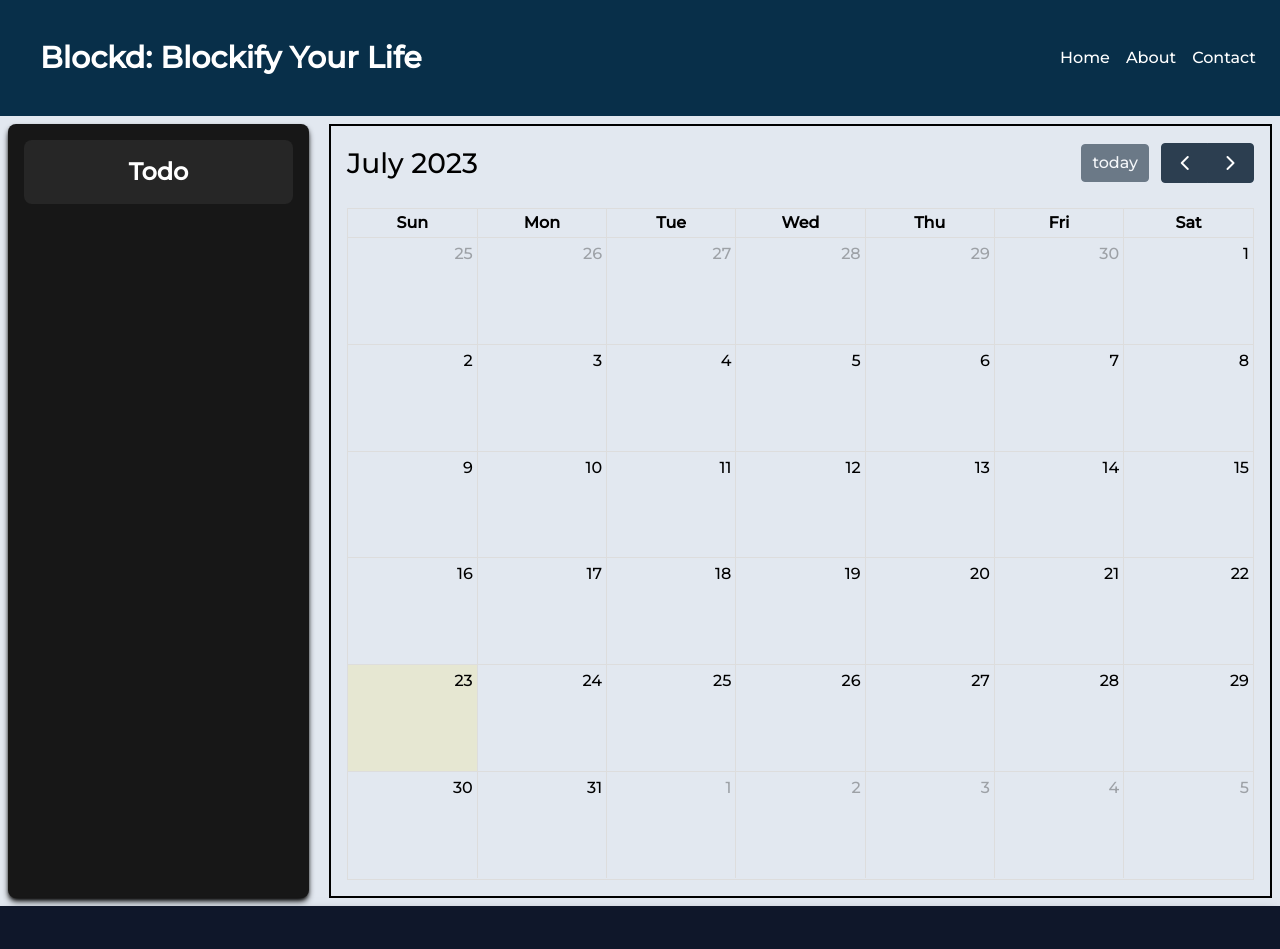
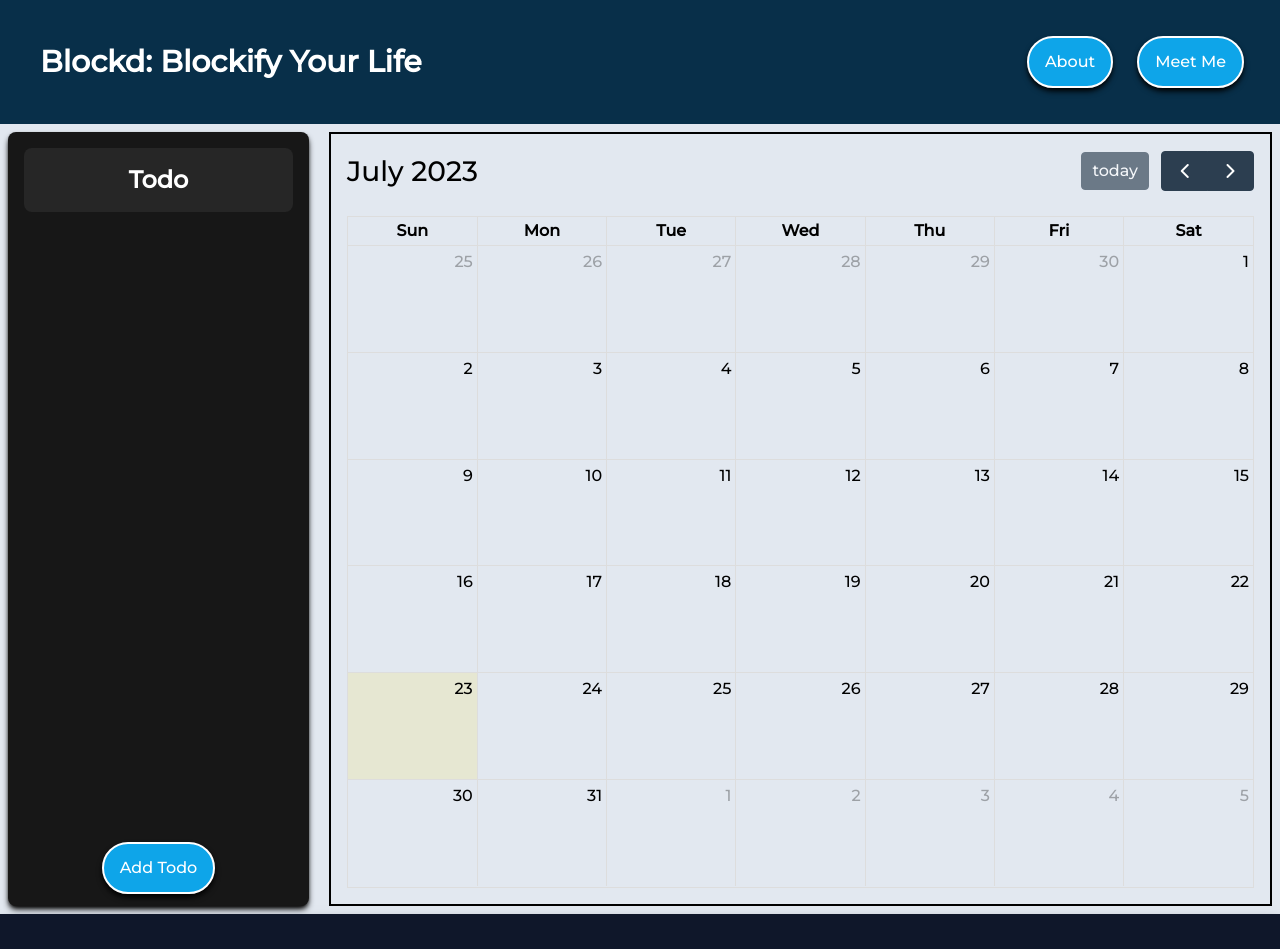
Before and after one commit to emath12/Blockd, a Next.js app: page / in a window 1280 px wide. Shown: the top 949 px of the page. Built offline with nearby package versions, Linux system fonts and the light colour scheme.

Commit message:
minor aesthetic upgrades

```diff
--- a/src/app/Todo/AddTodoButton.tsx
+++ b/src/app/Todo/AddTodoButton.tsx
@@ -1,5 +1,8 @@
 export function AddTodoButton() {
     return (
-        <button></button>
+        <button className="
+        bg-sky-500 float-right m-5 p-4 border-solid border-2 border-white text-white hover:bg-sky-600 shadow-lg shadow-black rounded-full
+        active:bg-sky-950 focus:border-3
+        ">Add Todo</button>
     )
 }
--- a/src/app/Todo/Todo.tsx
+++ b/src/app/Todo/Todo.tsx
@@ -1,13 +1,25 @@
+import { AddTodoButton } from "./AddTodoButton";
+import Button from "../components/Button";
+
 function Todo() {
+  return (
+    <div className=
+    "bg-neutral-900 rounded-lg border-solid border-neutral-50 shadow-[#000000] shadow-md m-2 col-start-1 col-span-1 row-start-1 row-span-4 flex flex-col">
+      <div className="grid grid-rows-3"> {/* Adjust the number of rows if needed */}
+        <h1 className="m-4 row-start-1 row-span-1 bg-neutral-800 text-white rounded-lg p-4 text-2xl font-extrabold text-center">
+          Todo
+        </h1>
+      </div>
 
-    return (
-        <div className=
-        "bg-neutral-900 rounded-lg border-solid border-neutral-50 shadow-[#000000] shadow-md m-2 col-start-1 col-span-1 row-start-1 row-span-4"
-        >
+      <div className="flex-grow"></div>
 
-                <h1 className="m-4 bg-neutral-800 text-white rounded-lg p-4 text-2xl font-extrabold text-center">Todo</h1>
-        </div>
-    )
+      <div className="flex justify-center">
+        <Button
+          text="Add Todo"
+        />
+      </div>
+    </div>
+  );
 }
 
 export default Todo;
--- a/src/app/components/Button.tsx
+++ b/src/app/components/Button.tsx
@@ -1,7 +1,9 @@
-function Button() {
+
+export default function Button({ text }: { text: string }): JSX.Element {
     return (
-        <button></button>
+        <button className="
+        bg-sky-500 m-3 pr-4 pl-4 pt-3 pb-3  border-solid border-2 border-white text-white hover:bg-sky-600 shadow-md shadow-black rounded-full
+        active:bg-sky-950 focus:border-3
+        ">{text}</button>
     )
 }
-
-export default Button;
--- a/src/app/components/Header.tsx
+++ b/src/app/components/Header.tsx
@@ -1,13 +1,19 @@
+import Button from "./Button";
+
 function Header() {
 
     return (
         <header className="bg-sky-950 opacity-98 shadow-lg shadow-black p-6">
             <div className="container mx-auto flex items-center justify-between">
                 <div className="text-white text-3xl p-4 font-bold">Blockd: Blockify Your Life</div>
-                <nav className="space-x-4">
-                    <a href="#" className="text-white">Home</a>
-                    <a href="#" className="text-white">About</a>
-                    <a href="#" className="text-white">Contact</a>
+                <nav>
+                    <Button
+                        text="About"
+                    />
+
+                    <Button
+                        text="Meet Me"
+                    />
                 </nav>
             </div>
         </header>
```
Also changed, not shown: src/app/Todo/TodoItem.tsx (added).
